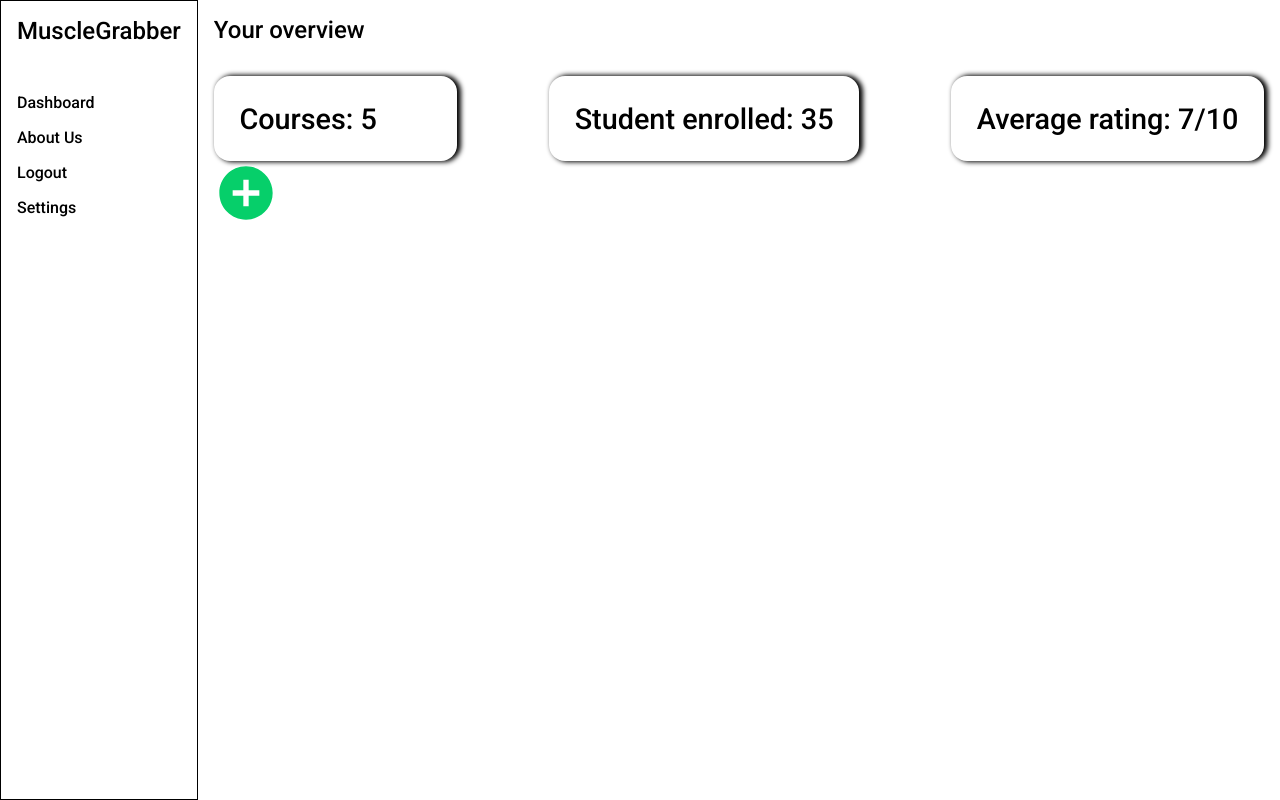
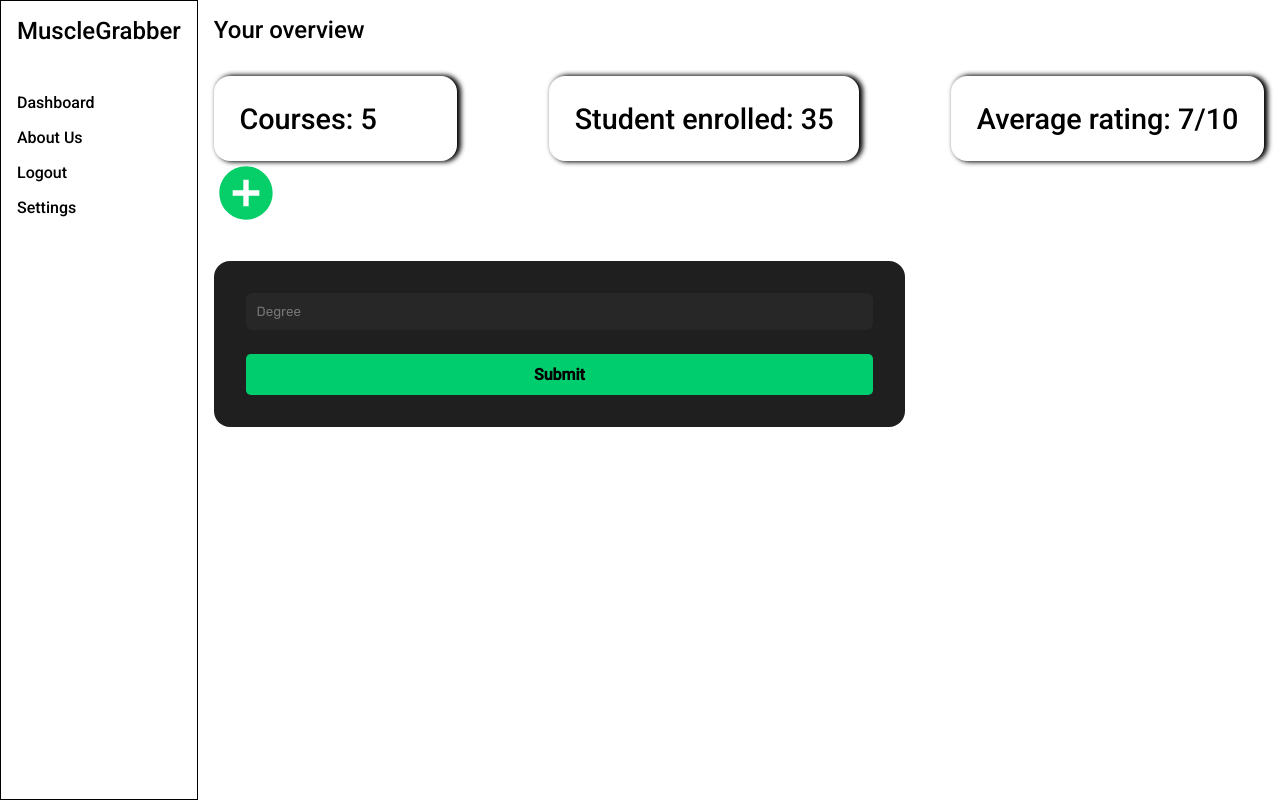
Before and after one commit to scragonrex/RentGrabberFrontend, a React (Create React App) app: page /teacher/profile in a window 1280 px wide. Built offline with nearby package versions, Linux system fonts and the light colour scheme.

Commit message:
created editProfile Route

```diff
--- a/src/pages/TProfile.jsx
+++ b/src/pages/TProfile.jsx
@@ -16,7 +16,21 @@ const TProfile = () => {
   const [categoryValue, setCategoryValue] = useState();
   const [classValue, setClassValue] = useState(1);
   const [courseName, setCourseName] = useState();
+  const [degree, setDegree] = useState();
+  const [longitude, setLongitude] = useState();
+  const [latitude, setLatitude] = useState();
 
+  const handleEditProfile = async()=>{
+    console.log(degree, longitude, latitude);
+    const response = await fetch(`${url}/teacher/editProfile/${user._id}`,
+    {
+      method:"POST",
+      body:JSON.stringify({degree, latitude, longitude}),
+      headers:{Authorization:`Bearer ${token}`, "Content-type":"application/json"}
+    });
+
+    const data = response.json();
+  }
   const handleCourseSubmit = async()=>{
     console.log(courseName, classValue, categoryValue);
     console.log(user, token);
@@ -27,8 +41,8 @@ const TProfile = () => {
       headers:{Authorization:`Bearer ${token}`, "Content-type":"application/json"}
     });
 
+    setModalOpen(false);
     const data = await response.json();
-
   }
   const handleCategoryChange = (e)=>{
    setCategoryValue(e);
@@ -59,6 +73,10 @@ const TProfile = () => {
         </div>
         <div className="addBtn" >
         <AddCircle onClick={()=>setModalOpen(true)} sx={{ color: "rgb(6, 207, 106)", fontSize: "4rem" }}/>
+        <div className="formContainer margin-top-2" >
+          <input type="text" className="inputCont" placeholder='Degree' value={degree} onChange={(e)=>e.target.value}/>
+          <button className="btn" onClick={handleEditProfile}>Submit</button>
+        </div>
         <Modal
         open={modalOpen}
         onClose={()=>setModalOpen(false)}>
```
